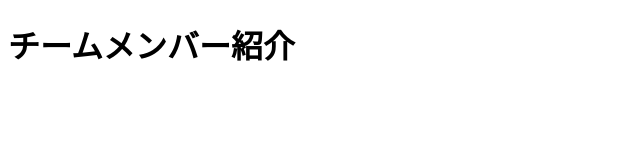
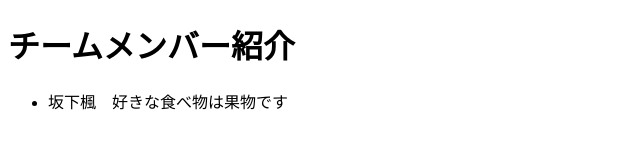
Before and after one commit to Umino611/20250702.SD2D, a plain HTML site: page index.html in a window 1280 px wide. Shown: the whole page, without its empty margins (0-640 px from the left). Drawn offline with Linux system fonts and the light colour scheme.

Commit message:
Update index.html

```diff
--- a/index.html
+++ b/index.html
@@ -9,6 +9,7 @@
     <h1>チームメンバー紹介</h1>
     <ul>
         <!-- メンバー紹介をここに追加         -->
+         <li>坂下楓　好きな食べ物は果物です</li>
     </ul>
 </body>
 </html>
```
